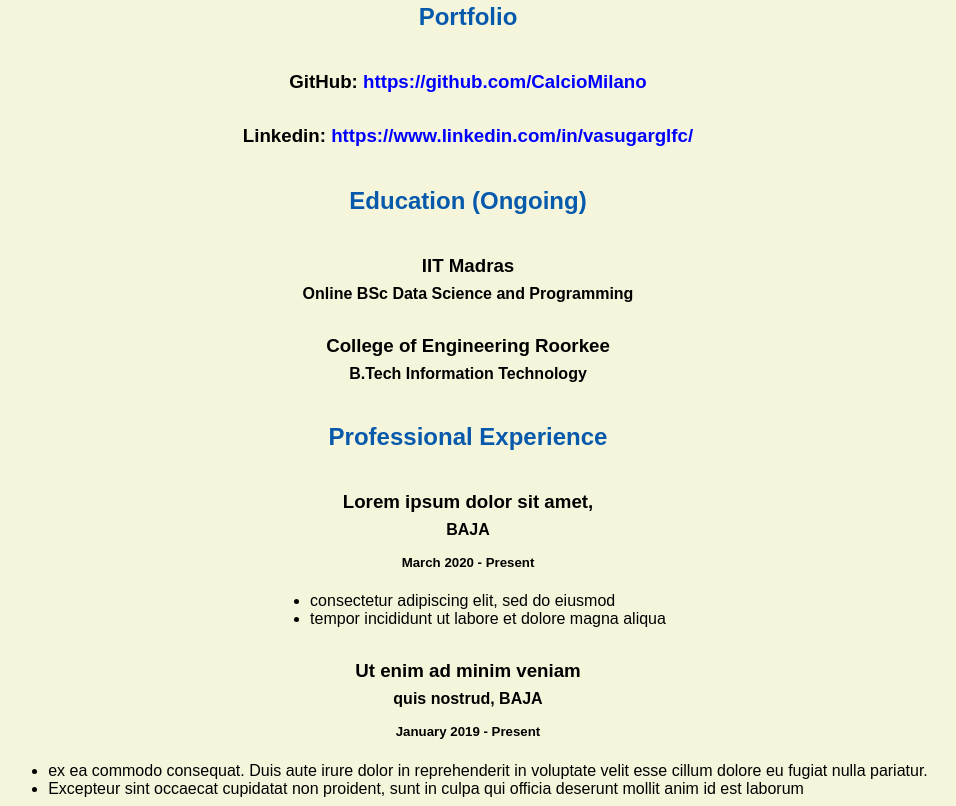
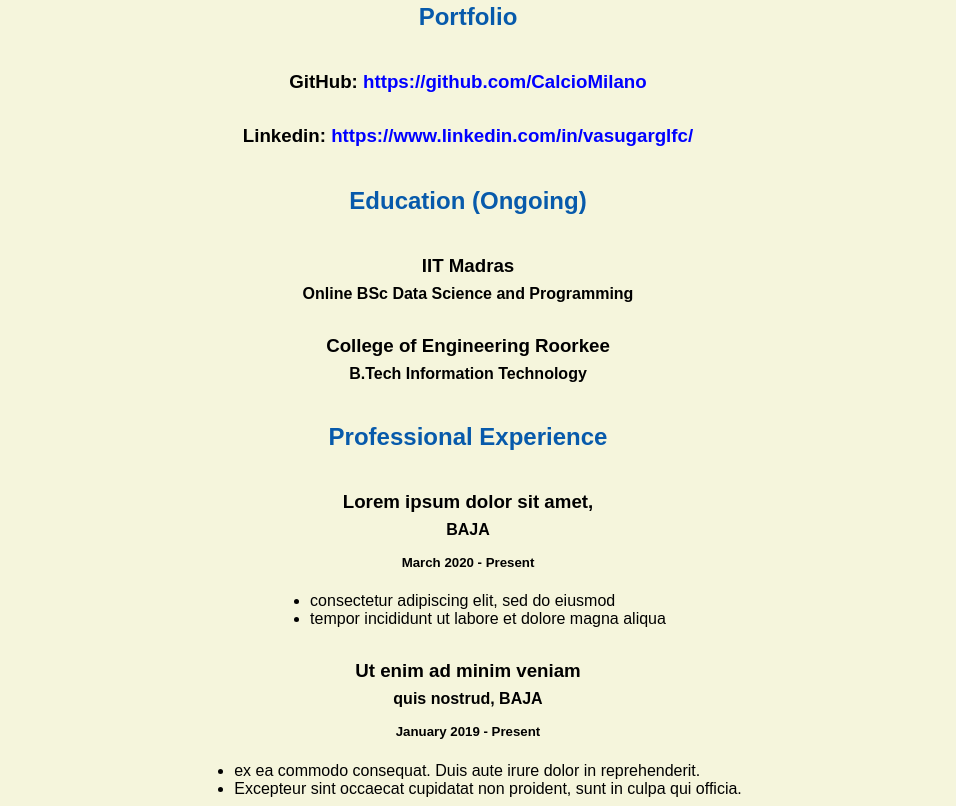
Before and after one commit to CalcioMilano/CalcioMilano-vasugarg.me, a plain HTML site: page resume.html in a window 1280 px wide. Shown: the part 576-1382 px from the top of the page, without its empty margins (172-1128 px from the left). Drawn offline with Linux system fonts and the light colour scheme.

Commit message:
Update resume.html
lorem ipsum update

```diff
--- a/resume.html
+++ b/resume.html
@@ -53,8 +53,8 @@
     <h4>quis nostrud, BAJA</h4>
     <h5>January 2019 - Present</h5>
       <ul>
-        <li>ex ea commodo consequat. Duis aute irure dolor in reprehenderit in voluptate velit esse cillum dolore eu fugiat nulla pariatur.</li>
-        <li>Excepteur sint occaecat cupidatat non proident, sunt in culpa qui officia deserunt mollit anim id est laborum</li>
+        <li>ex ea commodo consequat. Duis aute irure dolor in reprehenderit.</li>
+        <li>Excepteur sint occaecat cupidatat non proident, sunt in culpa qui officia.</li>
       </ul>
     <!--
       <h3> Freelancer / Online Instructor</h3>
```
